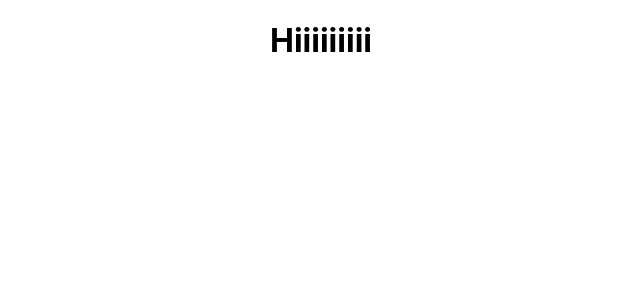
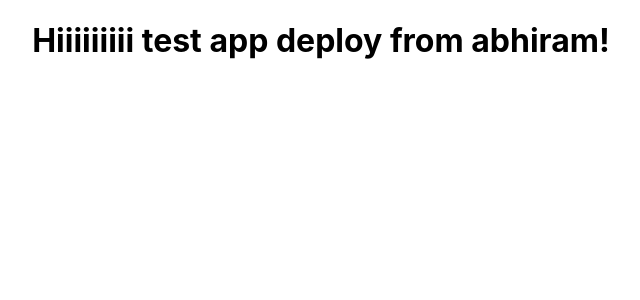
Before and after one commit to abhiram11/GitHub-Actions-Workflow-FollowUp, a React (Create React App) app: page / in a window 1280 px wide. Shown: the top 300 px of the page, without its empty margins (319-959 px from the left). Built offline with nearby package versions, Linux system fonts and the light colour scheme.

Commit message:
deploy command not working with npm

```diff
--- a/package.json
+++ b/package.json
@@ -17,7 +17,7 @@
     "build": "react-scripts build",
     "test": "react-scripts test",
     "eject": "react-scripts eject",
-    "deploy": "vc build --prod"
+    "deploy": "vc build --prod --confirm --token=VERCEL_TOKEN"
   },
   "eslintConfig": {
     "extends": [
--- a/src/App.js
+++ b/src/App.js
@@ -3,7 +3,7 @@ import "./App.css";
 function App() {
   return (
     <div className="App">
-      <h1>Hiiiiiiiii </h1>
+      <h1>Hiiiiiiiii test app deploy from abhiram! </h1>
     </div>
   );
 }
```
